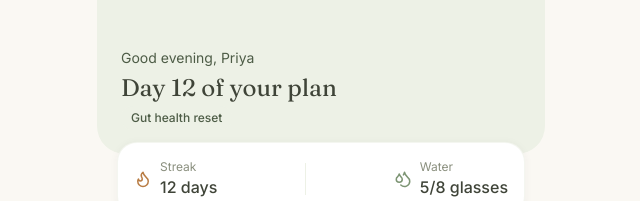
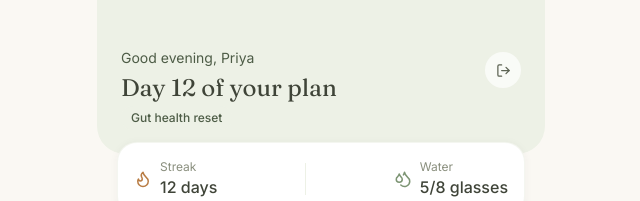
Before and after one commit to mustafat52/zeeHeal, a Next.js app: page /home in a window 1280 px wide. Shown: the top 201 px of the page, without its empty margins (319-959 px from the left). Built offline with nearby package versions, Linux system fonts and the light colour scheme.

Commit message:
added logout

```diff
--- a/app/(client)/home/page.tsx
+++ b/app/(client)/home/page.tsx
@@ -5,6 +5,7 @@ import { useAppStore } from "@/lib/store";
 import { Card } from "@/components/ui/Card";
 import { Pill } from "@/components/ui/Pill";
 import { LogMealModal } from "@/components/client/LogMealModal";
+import { LogoutButton } from "@/components/ui/LogoutButton";
 import { motion, AnimatePresence } from "framer-motion";
 import { Check, Droplets, Flame, Sun, Sunrise, Moon, Cookie, Camera, MessageSquareText } from "lucide-react";
 import clsx from "clsx";
@@ -32,11 +33,16 @@ export default function ClientHomePage() {
   return (
     <div>
       <div className="bg-sage-100 px-6 pt-12 pb-6 rounded-b-[28px]">
-        <p className="text-sage-800 text-sm">Good evening, {client.name.split(" ")[0]}</p>
-        <h1 className="font-display text-2xl text-moss-900 mt-1">
-          Day {client.streak} of your plan
-        </h1>
-        <Pill tone="sage">{client.planType}</Pill>
+        <div className="flex items-start justify-between">
+          <div>
+            <p className="text-sage-800 text-sm">Good evening, {client.name.split(" ")[0]}</p>
+            <h1 className="font-display text-2xl text-moss-900 mt-1">
+              Day {client.streak} of your plan
+            </h1>
+            <Pill tone="sage">{client.planType}</Pill>
+          </div>
+          <LogoutButton className="mt-1" />
+        </div>
       </div>
 
       <div className="px-5 -mt-3">
--- a/app/(nutritionist)/dashboard/page.tsx
+++ b/app/(nutritionist)/dashboard/page.tsx
@@ -5,6 +5,7 @@ import { useAppStore } from "@/lib/store";
 import { Card } from "@/components/ui/Card";
 import { Pill } from "@/components/ui/Pill";
 import { DigestCard } from "@/components/nutritionist/DigestCard";
+import { LogoutButton } from "@/components/ui/LogoutButton";
 import { generateDigest } from "@/lib/digest";
 import { AlertCircle, ChevronRight } from "lucide-react";
 
@@ -22,8 +23,13 @@ export default function NutritionistDashboardPage() {
 
   return (
     <div className="pt-12 px-5">
-      <p className="text-sm text-moss-400">Good evening</p>
-      <h1 className="font-display text-2xl text-moss-900 mb-4">Zainab&apos;s clients</h1>
+      <div className="flex items-start justify-between mb-4">
+        <div>
+          <p className="text-sm text-moss-400">Good evening</p>
+          <h1 className="font-display text-2xl text-moss-900">Zainab&apos;s clients</h1>
+        </div>
+        <LogoutButton className="bg-sage-100" />
+      </div>
 
       <div className="grid grid-cols-2 gap-3 mb-5">
         <Card>
--- /dev/null
+++ b/components/ui/LogoutButton.tsx
@@ -0,0 +1,22 @@
+"use client";
+
+import { useRouter } from "next/navigation";
+import { LogOut } from "lucide-react";
+import clsx from "clsx";
+
+export function LogoutButton({ className }: { className?: string }) {
+  const router = useRouter();
+
+  return (
+    <button
+      onClick={() => router.push("/login")}
+      aria-label="Log out"
+      className={clsx(
+        "tap-scale w-9 h-9 rounded-full bg-white/70 flex items-center justify-center shrink-0",
+        className
+      )}
+    >
+      <LogOut size={15} className="text-moss-600" />
+    </button>
+  );
+}
```
